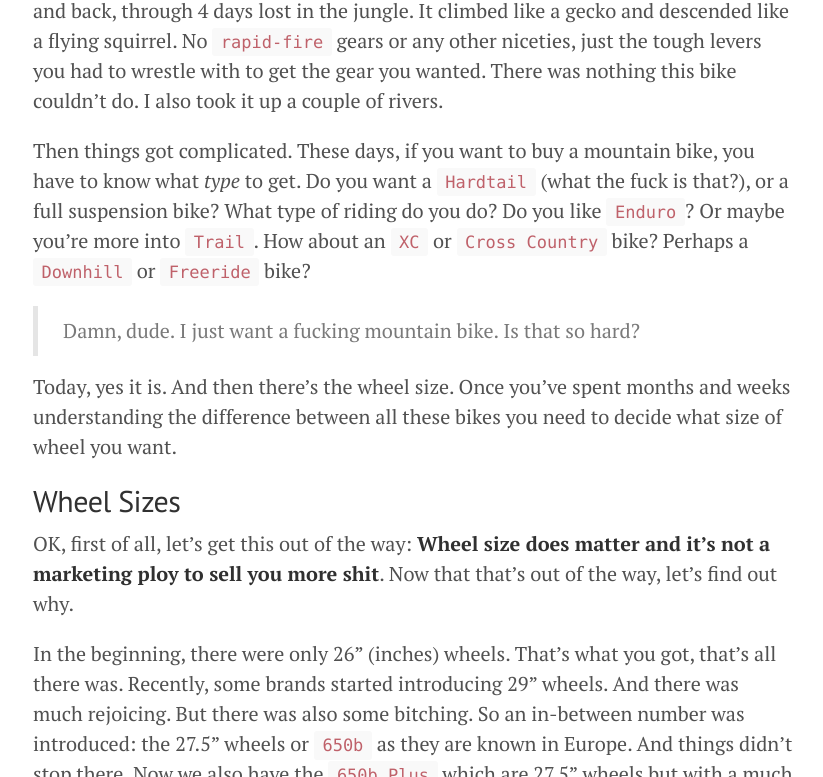
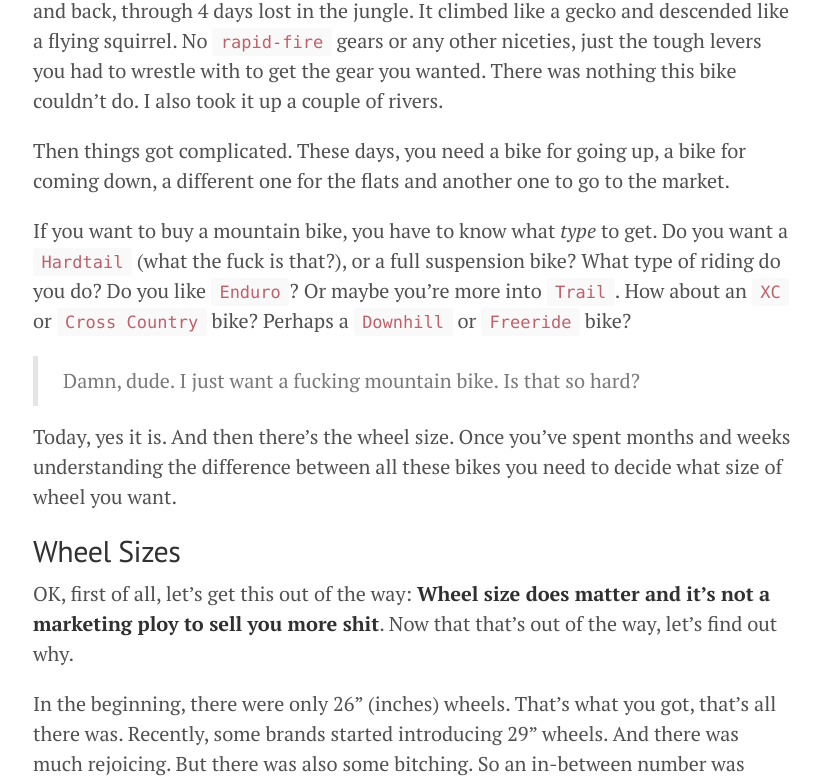
Before and after one commit to kakubei/kakubei.github.io, a Jekyll site: the page built from _posts/2016-02-04-Bicycle-Wheel-Sizes.md, in a window 1280 px wide and 900 px high, scrolled down 2341 px, cut to the strip 123-900 px from the top of the window. Shown: the whole strip, without its empty margins (227-1050 px from the left). Built offline with Jekyll 4.4.1, drawn with Linux system fonts in a browser that asks for light colours; Markdown is read by kramdown in place of the engine named in the settings; comment, search, counter and statistics services are not loaded.

Commit message:
small updateˆ

```diff
--- a/_posts/2016-02-04-Bicycle-Wheel-Sizes.md
+++ b/_posts/2016-02-04-Bicycle-Wheel-Sizes.md
@@ -38,7 +38,9 @@ At the ripe old age of 23 I got a mountain bike. The mighty Yokota Terminator! S
 
  and back, through 4 days lost in the jungle. It climbed like a gecko and descended like a flying squirrel. No `rapid-fire` gears or any other niceties, just the tough levers you had to wrestle with to get the gear you wanted. There was nothing this bike couldn't do. I also took it up a couple of rivers.
 
-Then things got complicated. These days, if you want to buy a mountain bike, you have to know what *type* to get. Do you want a `Hardtail` (what the fuck is that?), or a full suspension bike? What type of riding do you do? Do you like `Enduro`? Or maybe you're more into `Trail`. How about an `XC` or `Cross Country` bike? Perhaps a `Downhill` or `Freeride` bike?
+Then things got complicated. These days, you need a bike for going up, a bike for coming down, a different one for the flats and another one to go to the market.
+
+If you want to buy a mountain bike, you have to know what *type* to get. Do you want a `Hardtail` (what the fuck is that?), or a full suspension bike? What type of riding do you do? Do you like `Enduro`? Or maybe you're more into `Trail`. How about an `XC` or `Cross Country` bike? Perhaps a `Downhill` or `Freeride` bike?
 
 > Damn, dude. I just want a fucking mountain bike. Is that so hard?
 
```
